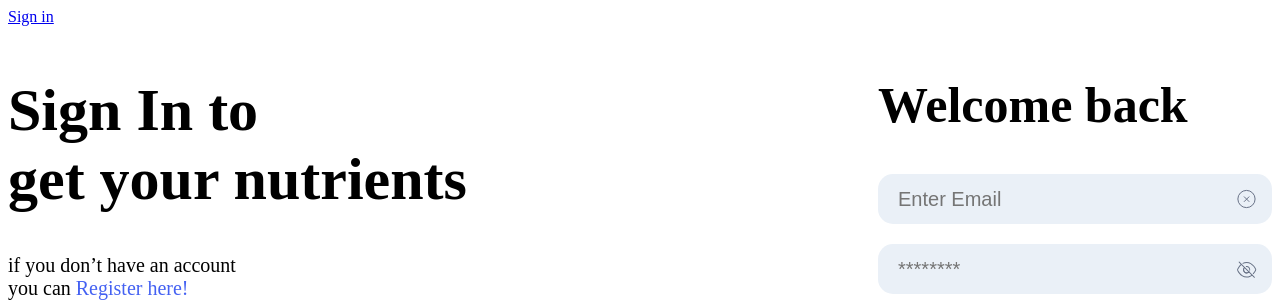
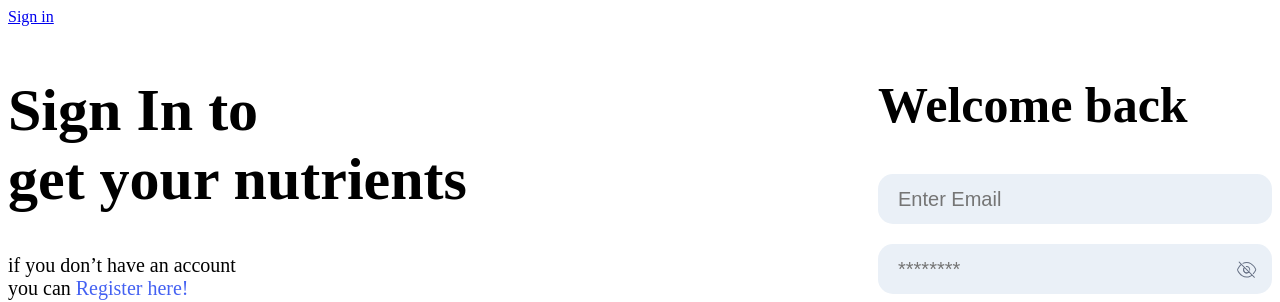
Before and after one commit to Forge-and-7-blacksmiths/Health_Care, a React (Create React App) app: page /#/signin in a window 1280 px wide. Shown: the top 302 px of the page. Built offline with nearby package versions, Linux system fonts and the light colour scheme.

Commit message:
add if render btn close

```diff
--- a/src/Pages/Login/LoginPage.tsx
+++ b/src/Pages/Login/LoginPage.tsx
@@ -45,7 +45,7 @@ export const LoginPage = () => {
               onChange={(e)=>setEmailValue(e.currentTarget.value)}
               required
             />
-            <button onClick={()=>{setEmailValue('')}} className="close-btn"><LogoX /></button>
+            <button onClick={()=>{setEmailValue('')}} className="close-btn">{emailValue && <LogoX />}</button>
 
 
             <input
```
